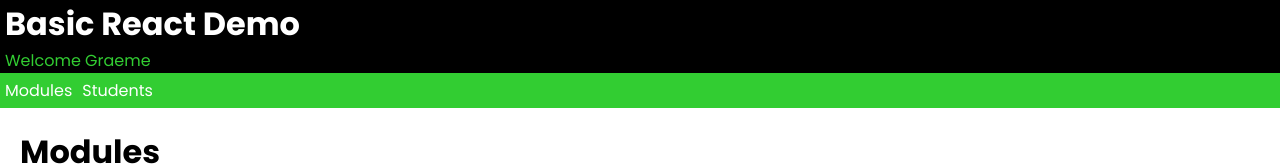
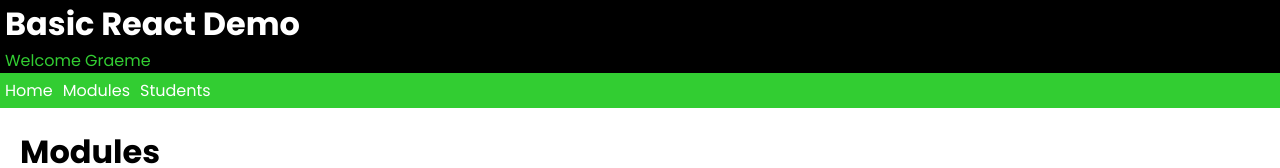
Before and after one commit to graemeajones/basic-react-demo, a React (Create React App) app: page / in a window 1280 px wide. Shown: the top 168 px of the page. Built offline with nearby package versions, Linux system fonts and the light colour scheme.

Commit message:
Extended the Navbar with Home

```diff
--- a/src/components/layout/Navbar.js
+++ b/src/components/layout/Navbar.js
@@ -6,7 +6,10 @@ function Navbar() {
   return (
     <nav>
       <div className="navItem">
-        <NavLink to="/">Modules</NavLink>
+        <NavLink to="/">Home</NavLink>
+      </div>
+      <div className="navItem">
+        <NavLink to="/modules">Modules</NavLink>
       </div>
       <div className="navItem">
         <NavLink to="/students">Students</NavLink>
```
